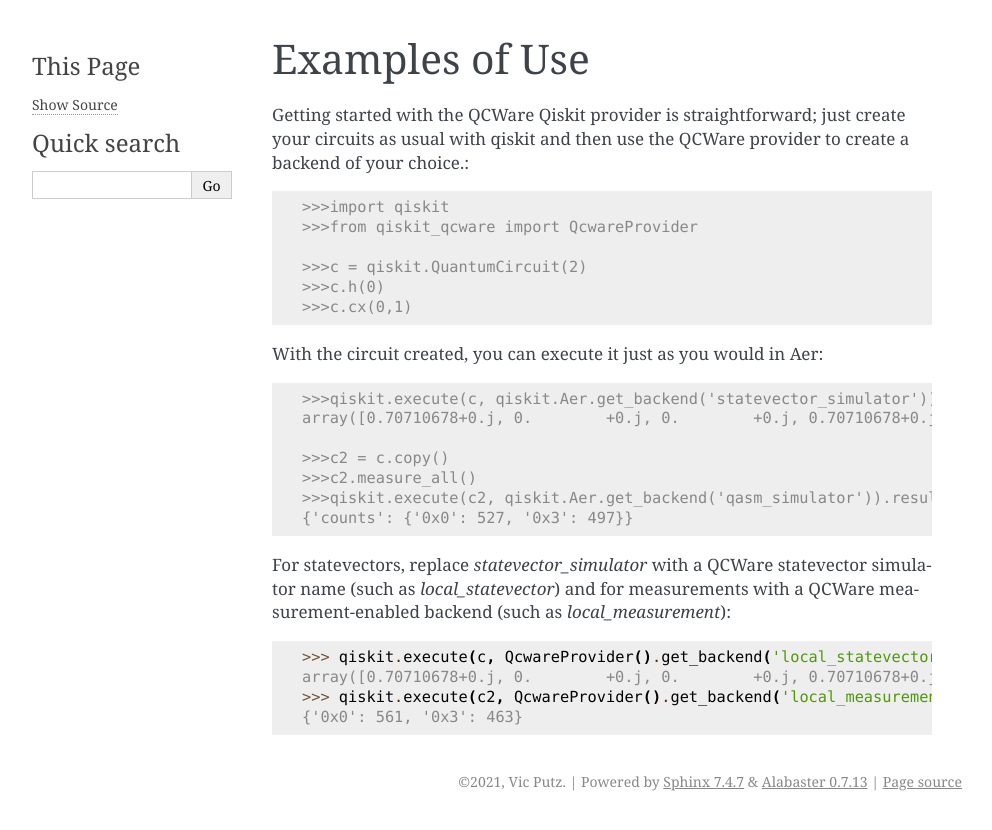
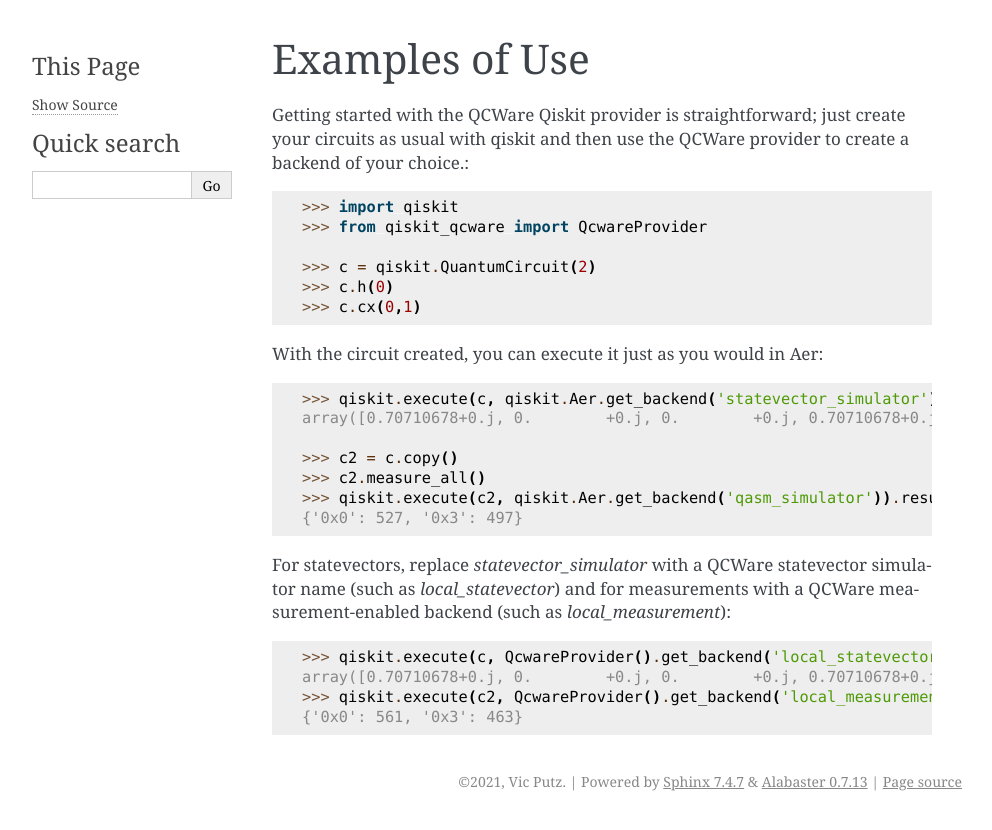
Before and after one commit to qcware/qiskit_qcware, a Sphinx documentation site: the page built from doc/source/example.rst, in a window 1280 px wide. Shown: the top 830 px of the page, without its empty margins (148-1140 px from the left). Built offline with Sphinx 7.4.7, drawn with Linux system fonts in a browser that asks for light colours.

Commit message:
minors to doc

```diff
--- a/doc/source/example.rst
+++ b/doc/source/example.rst
@@ -5,22 +5,22 @@
 just create your circuits as usual with qiskit and then use
 the QCWare provider to create a backend of your choice.::
 
-  >>>import qiskit
-  >>>from qiskit_qcware import QcwareProvider
+  >>> import qiskit
+  >>> from qiskit_qcware import QcwareProvider
 
-  >>>c = qiskit.QuantumCircuit(2)
-  >>>c.h(0)
-  >>>c.cx(0,1)
+  >>> c = qiskit.QuantumCircuit(2)
+  >>> c.h(0)
+  >>> c.cx(0,1)
 
 With the circuit created, you can execute it just as you would in Aer::
 
-  >>>qiskit.execute(c, qiskit.Aer.get_backend('statevector_simulator')).result().data()['statevector']
+  >>> qiskit.execute(c, qiskit.Aer.get_backend('statevector_simulator')).result().data()['statevector']
   array([0.70710678+0.j, 0.        +0.j, 0.        +0.j, 0.70710678+0.j])
 
-  >>>c2 = c.copy()
-  >>>c2.measure_all()
-  >>>qiskit.execute(c2, qiskit.Aer.get_backend('qasm_simulator')).result().data()
-  {'counts': {'0x0': 527, '0x3': 497}}
+  >>> c2 = c.copy()
+  >>> c2.measure_all()
+  >>> qiskit.execute(c2, qiskit.Aer.get_backend('qasm_simulator')).result().data()['counts']
+  {'0x0': 527, '0x3': 497}
 
 For statevectors, replace `statevector_simulator` with a QCWare statevector simulator name
 (such as `local_statevector`) and for measurements with a QCWare measurement-enabled
```
